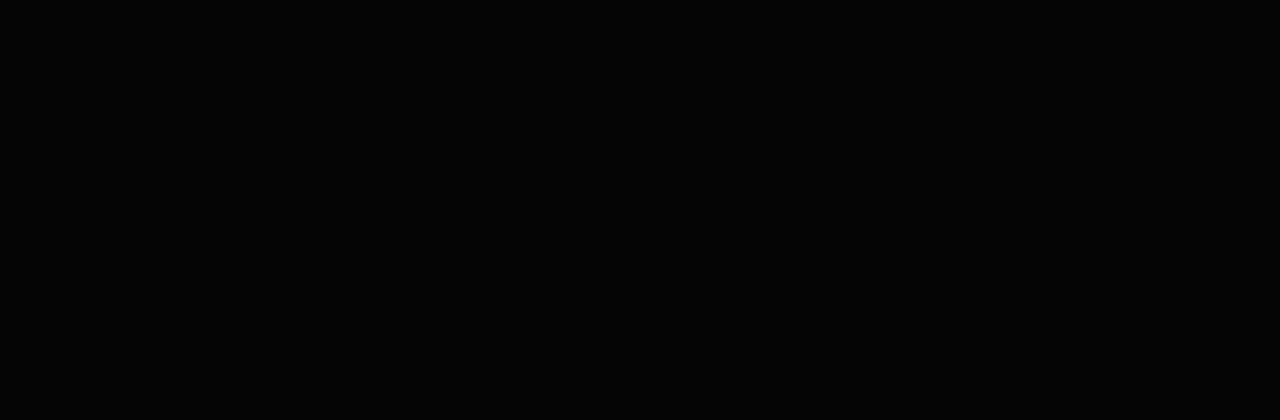
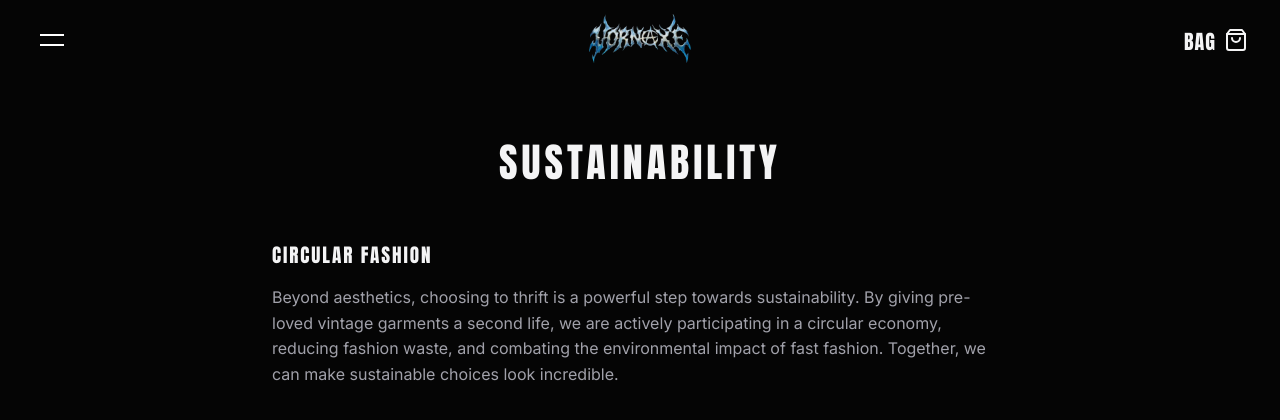
Before and after one commit to isadityax2005-cell/vornexe, a React (Vite) app in the folder vornexe-frontend/: page /sustainability in a window 1280 px wide. Before the commit this address had no page. Shown: the top 420 px of the page. Built offline with nearby package versions, Linux system fonts and the light colour scheme.

Commit message:
Create dedicated Sustainability page

```diff
--- a/vornexe-frontend/src/App.jsx
+++ b/vornexe-frontend/src/App.jsx
@@ -12,6 +12,7 @@
 import Signup from './pages/Signup';
 import AboutUs from './pages/AboutUs';
 import PrivacyPolicy from './pages/PrivacyPolicy';
+import Sustainability from './pages/Sustainability';
 import useAdminAuth from './hooks/useAdminAuth';
 import { CartProvider } from './context/CartContext';
 import CartDrawer from './components/layout/CartDrawer';
@@ -36,6 +37,7 @@
         <Route path="/checkout/:id" element={<Checkout />} />
         <Route path="/signup" element={<Signup />} />
         <Route path="/about" element={<AboutUs />} />
+        <Route path="/sustainability" element={<Sustainability />} />
         <Route path="/privacy" element={<PrivacyPolicy />} />
 
         {/* Admin Routes */}
--- a/vornexe-frontend/src/pages/AboutUs.jsx
+++ b/vornexe-frontend/src/pages/AboutUs.jsx
@@ -21,9 +21,6 @@
                 <p>
                   At Vornexe, we believe in the beauty of individuality. Every piece in our store tells its own story, carefully selected to offer something truly special for people who love standing out.
                 </p>
-                <p>
-                  Beyond aesthetics, choosing to thrift is a powerful step towards sustainability. By giving pre-loved vintage garments a second life, we are actively participating in a circular economy, reducing fashion waste, and combating the environmental impact of fast fashion. Together, we can make sustainable choices look incredible.
-                </p>
               </div>
           </div>
 
--- /dev/null
+++ b/vornexe-frontend/src/pages/Sustainability.jsx
@@ -0,0 +1,27 @@
+import React from 'react';
+import Header from '../components/layout/Header';
+import './PrivacyPolicy.css'; // Reusing the same sleek layout
+
+const Sustainability = () => {
+  return (
+    <>
+      <Header />
+      <main className="privacy-page">
+        <div className="privacy-container animate-fade-in">
+          <h1>SUSTAINABILITY</h1>
+
+          <div className="policy-content">
+            <section>
+              <h2>CIRCULAR FASHION</h2>
+              <p>
+                Beyond aesthetics, choosing to thrift is a powerful step towards sustainability. By giving pre-loved vintage garments a second life, we are actively participating in a circular economy, reducing fashion waste, and combating the environmental impact of fast fashion. Together, we can make sustainable choices look incredible.
+              </p>
+            </section>
+          </div>
+        </div>
+      </main>
+    </>
+  );
+};
+
+export default Sustainability;
```
